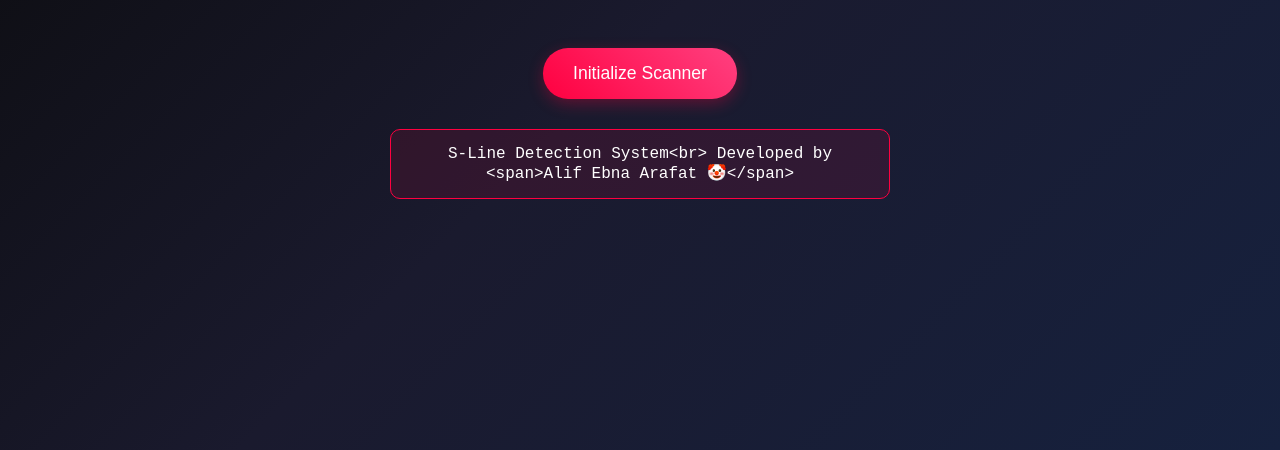
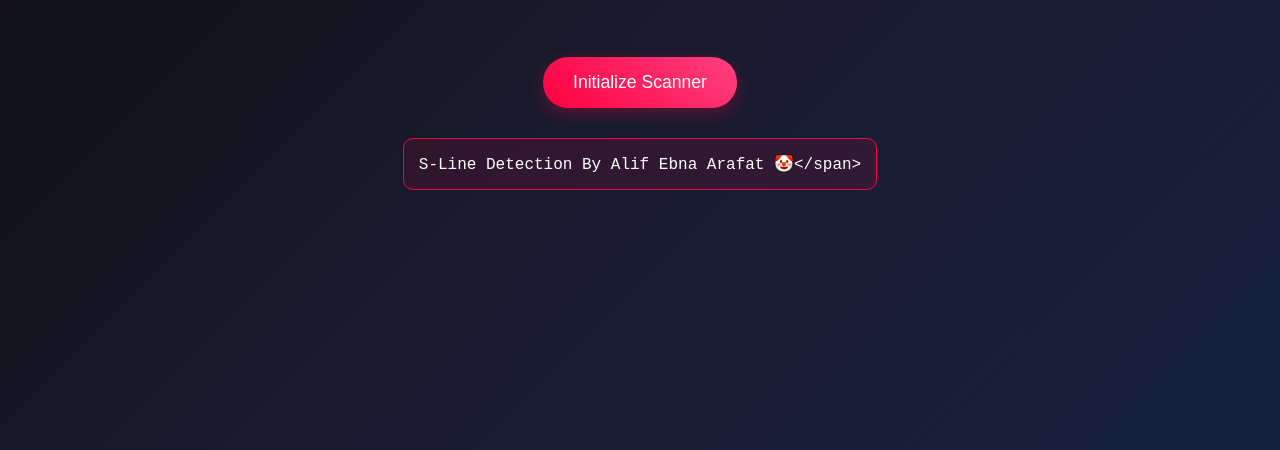
Before and after one commit to TheUnKnownGuardian/S-Line-Detector, a plain HTML site: page index.html in a window 1280 px wide. Shown: the part 350-800 px from the top of the page. Drawn offline with Linux system fonts and the light colour scheme.

Commit message:
Update index.html

```diff
--- a/index.html
+++ b/index.html
@@ -263,7 +263,7 @@
                     } catch (cdnError) {
                         console.error('CDN fallback failed:', cdnError);
                         this.isModelLoaded = true;
-                        this.updateStatus('S-Line Detection System<br> Developed by <span>Alif Ebna Arafat 🤡</span>');
+                        this.updateStatus('S-Line Detection By Alif Ebna Arafat 🤡</span>');
                     }
                 }
             }
```
